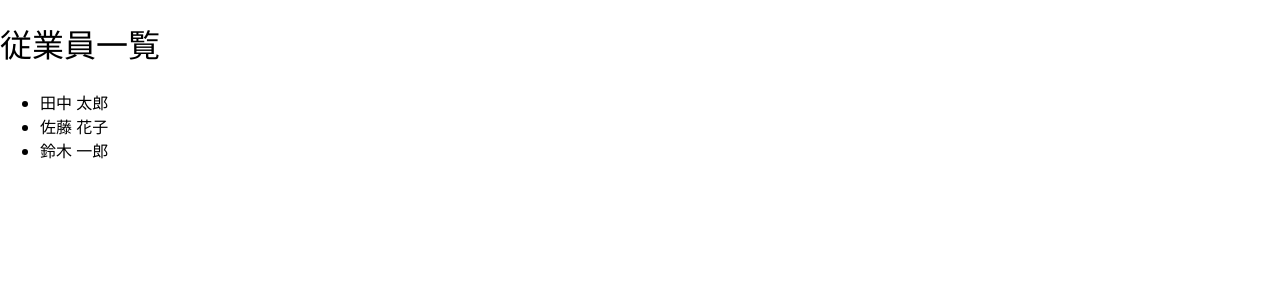
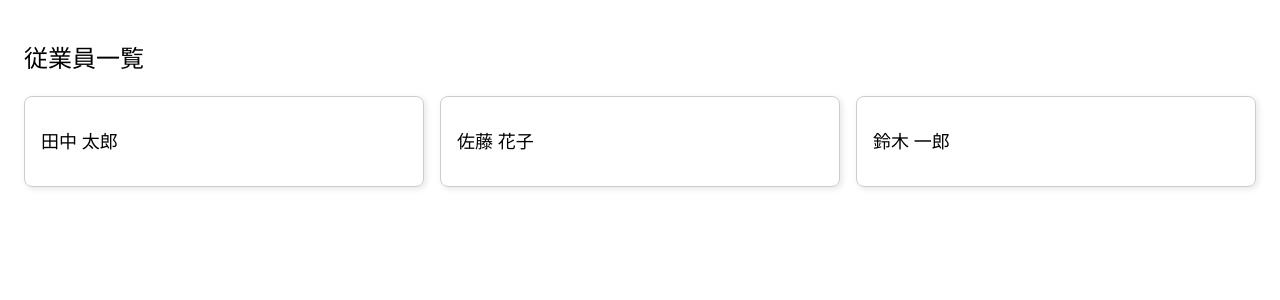
Before and after one commit to kei0101xw/web-shift-manager, a React (Vite) app in the folder frontend/: page /employeelist in a window 1280 px wide. Shown: the top 300 px of the page. Built offline with nearby package versions, Linux system fonts and the light colour scheme.

Commit message:
[change] ClassNameの変更

```diff
--- a/frontend/src/pages/EmployeeList.jsx
+++ b/frontend/src/pages/EmployeeList.jsx
@@ -1,11 +1,12 @@
 import React, { useEffect, useState } from "react";
+import { useNavigate } from "react-router-dom";
+import "./EmployeeList.css";
 
 const EmployeeList = () => {
   const [employees, setEmployees] = useState([]);
+  const navigate = useNavigate();
 
-  // 仮のAPIまたはデータ
   useEffect(() => {
-    // ここは実際にはfetchなどでAPIから取得する想定
     const mockEmployees = [
       { id: 1, name: "田中 太郎" },
       { id: 2, name: "佐藤 花子" },
@@ -15,15 +16,19 @@ const EmployeeList = () => {
   }, []);
 
   return (
-    <div className="p-4">
-      <h1 className="text-xl font-bold mb-4">従業員一覧</h1>
-      <ul className="space-y-2">
+    <div className="employee-list-container">
+      <h1 className="employee-list-title">従業員一覧</h1>
+      <div className="employee-card-grid">
         {employees.map((employee) => (
-          <li key={employee.id} className="border p-2 rounded shadow">
-            {employee.name}
-          </li>
+          <div
+            key={employee.id}
+            className="employee-card"
+            onClick={() => navigate(`/employees/${employee.id}`)}
+          >
+            <h2 className="employee-name">{employee.name}</h2>
+          </div>
         ))}
-      </ul>
+      </div>
     </div>
   );
 };
```
